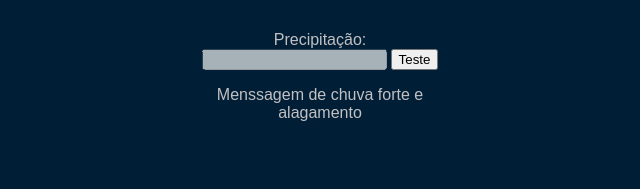
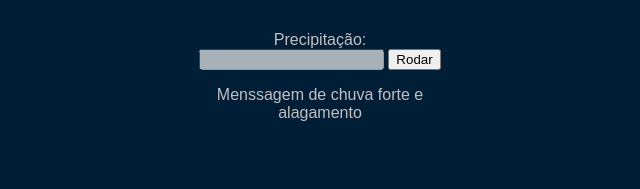
Before and after one commit to Galo-Weather/Sp1-WebDevHtml, a plain HTML site: page Index.html in a window 1280 px wide. Shown: the part 5757-5946 px from the top of the page, 320-960 px from the left. Drawn offline with Linux system fonts and the light colour scheme.

Commit message:
alterado nome de botoes

```diff
--- a/Index.html
+++ b/Index.html
@@ -776,7 +776,7 @@
                                                         </label>
 
                                                         <input type="text" id="precipitacao" name="precipitacao" disabled>
-                                                        <button type="submit">Teste</button>
+                                                        <button type="submit">Rodar</button>
 
                                                         <br/>
 
```
